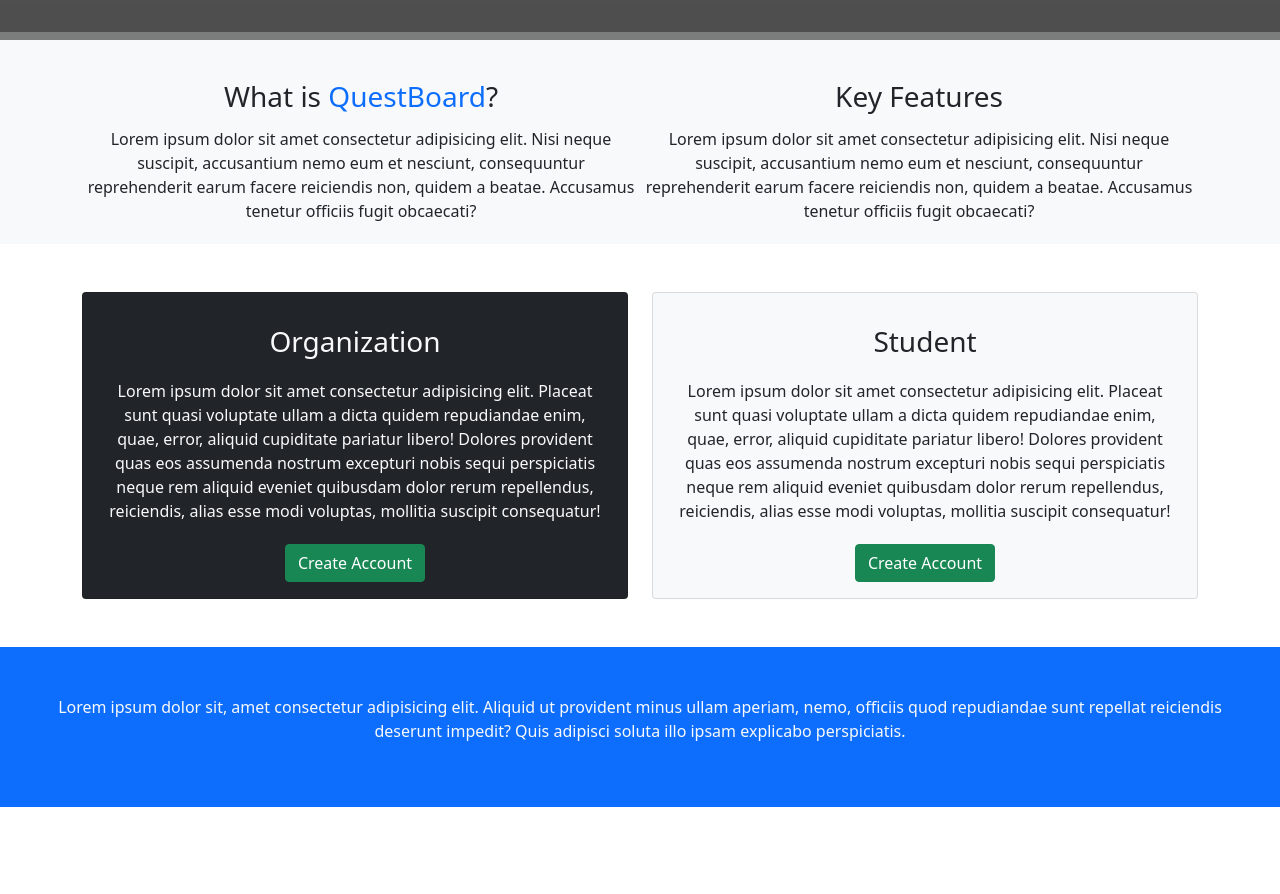
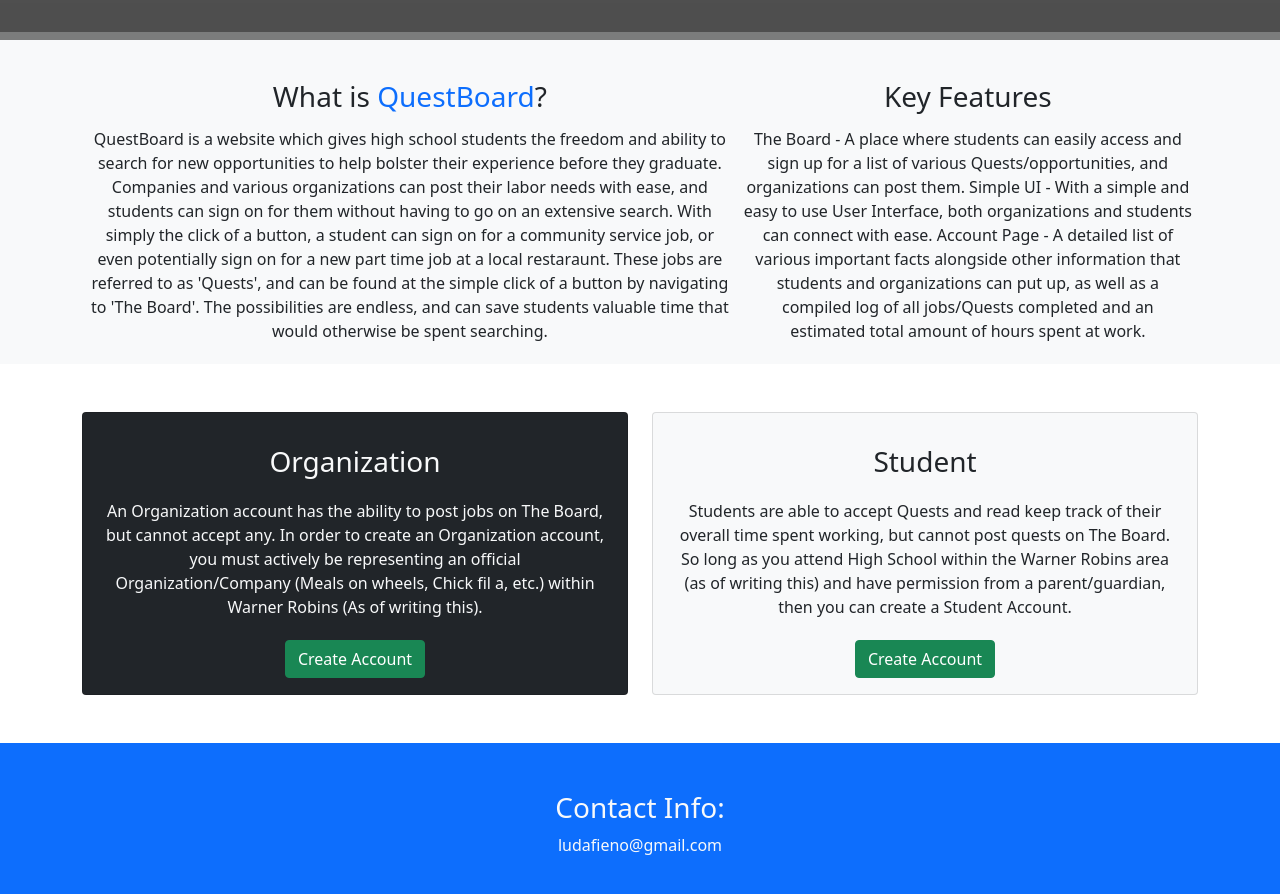
Before and after one commit to Brandon9598/QuestBoard, a React (Create React App) app: page / in a window 1280 px wide. Shown: the part 760-1654 px from the top of the page. Before the commit the page ends 1567 px from the top, so only its background shows below. Built offline with nearby package versions, Linux system fonts and the light colour scheme; no server answers; grey boxes are pictures that could not be loaded.

Commit message:
replace placeholder text

```diff
--- a/src/Pages/Home.jsx
+++ b/src/Pages/Home.jsx
@@ -21,13 +21,15 @@
                     <div>
                         <h3>What is <span class="text-primary">QuestBoard</span>?</h3>
                             <p className="text-sm-left">
-                            Lorem ipsum dolor sit amet consectetur adipisicing elit. Nisi neque suscipit, accusantium nemo eum et nesciunt, consequuntur reprehenderit earum facere reiciendis non, quidem a beatae. Accusamus tenetur officiis fugit obcaecati?
+                                QuestBoard is a website which gives high school students the freedom and ability to search for new opportunities to help bolster their experience before they graduate. Companies and various organizations can post their labor needs with ease, and students can sign on for them without having to go on an extensive search. With simply the click of a button, a student can sign on for a community service job, or even potentially sign on for a new part time job at a local restaraunt. These jobs are referred to as 'Quests', and can be found at the simple click of a button by navigating to 'The Board'. The possibilities are endless, and can save students valuable time that would otherwise be spent searching.
                             </p>
                     </div>
                     <div>
                         <h3>Key Features</h3>
                         <p className="text-sm-left">
-                            Lorem ipsum dolor sit amet consectetur adipisicing elit. Nisi neque suscipit, accusantium nemo eum et nesciunt, consequuntur reprehenderit earum facere reiciendis non, quidem a beatae. Accusamus tenetur officiis fugit obcaecati?
+                            The Board - A place where students can easily access and sign up for a list of various Quests/opportunities, and organizations can post them.
+                            Simple UI - With a simple and easy to use User Interface, both organizations and students can connect with ease.
+                            Account Page - A detailed list of various important facts alongside other information that students and organizations can put up, as well as a compiled log of all jobs/Quests completed and an estimated total amount of hours spent at work.
                         </p>
                     </div>
                 </div>
@@ -47,7 +49,7 @@
                                     Organization
                                 </h3>
                                 <p class="card-text text-sm-left">
-                                    Lorem ipsum dolor sit amet consectetur adipisicing elit. Placeat sunt quasi voluptate ullam a dicta quidem repudiandae enim, quae, error, aliquid cupiditate pariatur libero! Dolores provident quas eos assumenda nostrum excepturi nobis sequi perspiciatis neque rem aliquid eveniet quibusdam dolor rerum repellendus, reiciendis, alias esse modi voluptas, mollitia suscipit consequatur!
+                                    An Organization account has the ability to post jobs on The Board, but cannot accept any. In order to create an Organization account, you must actively be representing an official Organization/Company (Meals on wheels, Chick fil a, etc.) within Warner Robins (As of writing this).
                                 </p>
                                 <button onClick={signInWithGoogle} className="btn btn-success">Create Account</button>
                             </div>
@@ -63,7 +65,7 @@
                                     Student
                                 </h3>
                                 <p class="card-text text-sm-left">
-                                    Lorem ipsum dolor sit amet consectetur adipisicing elit. Placeat sunt quasi voluptate ullam a dicta quidem repudiandae enim, quae, error, aliquid cupiditate pariatur libero! Dolores provident quas eos assumenda nostrum excepturi nobis sequi perspiciatis neque rem aliquid eveniet quibusdam dolor rerum repellendus, reiciendis, alias esse modi voluptas, mollitia suscipit consequatur!
+                                    Students are able to accept Quests and read keep track of their overall time spent working, but cannot post quests on The Board. So long as you attend High School within the Warner Robins area (as of writing this) and have permission from a parent/guardian, then you can create a Student Account.
                                 </p>
                                 <button onClick={signInWithGoogle} className="btn btn-success">Create Account</button>
                             </div>
--- a/src/Pages/Layout.jsx
+++ b/src/Pages/Layout.jsx
@@ -17,7 +17,8 @@
                 </Content>
                 <Footer style={{ textAlign: "center" }}>
                     <section class="p-5 bg-primary">
-                        <p class="text-light">Lorem ipsum dolor sit, amet consectetur adipisicing elit. Aliquid ut provident minus ullam aperiam, nemo, officiis quod repudiandae sunt repellat reiciendis deserunt impedit? Quis adipisci soluta illo ipsam explicabo perspiciatis.</p>
+                        <h3 class="text-light">Contact Info:</h3>
+                        <p class="text-light">ludafieno@gmail.com</p>
                     </section>
                 </Footer>
             </Layout>
```
